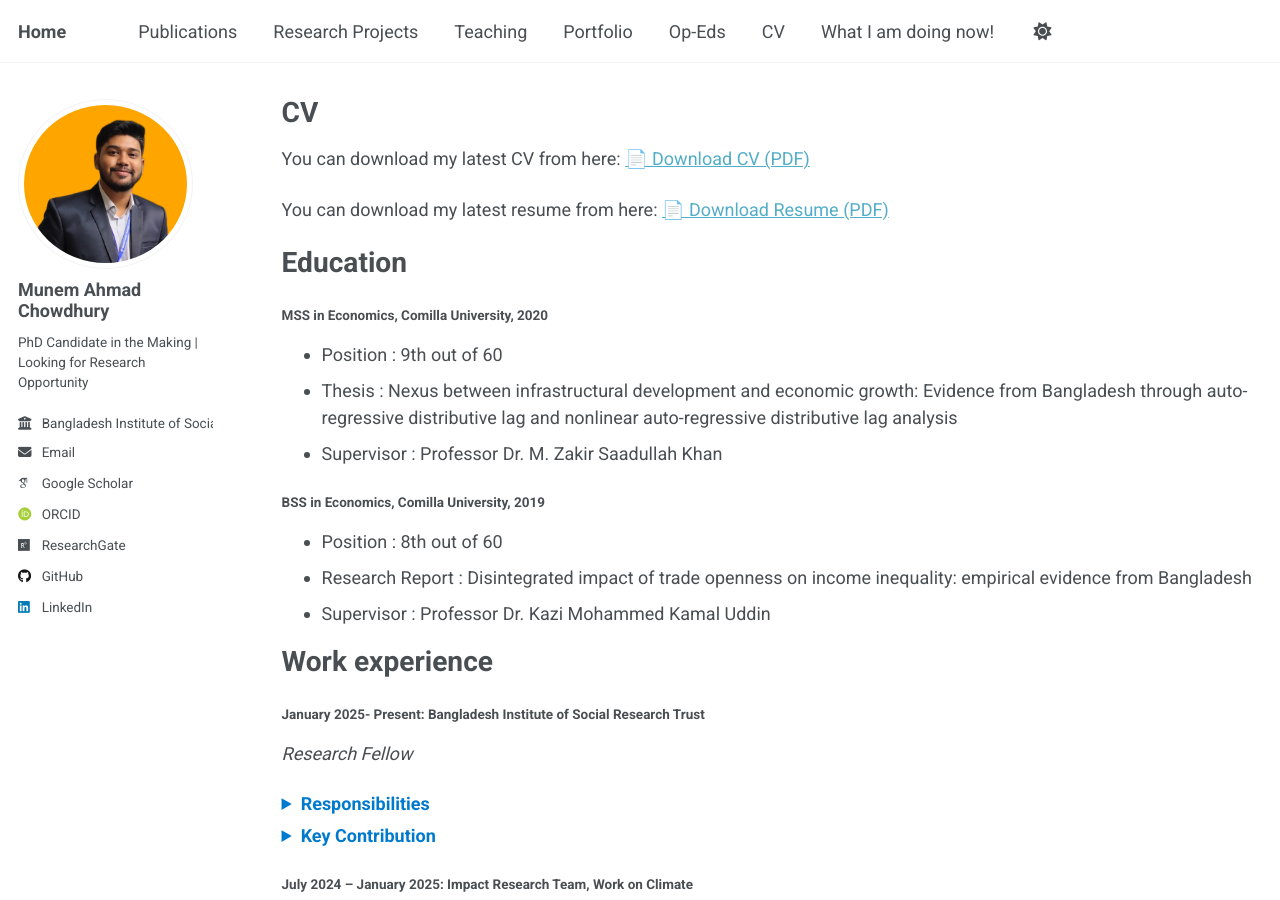
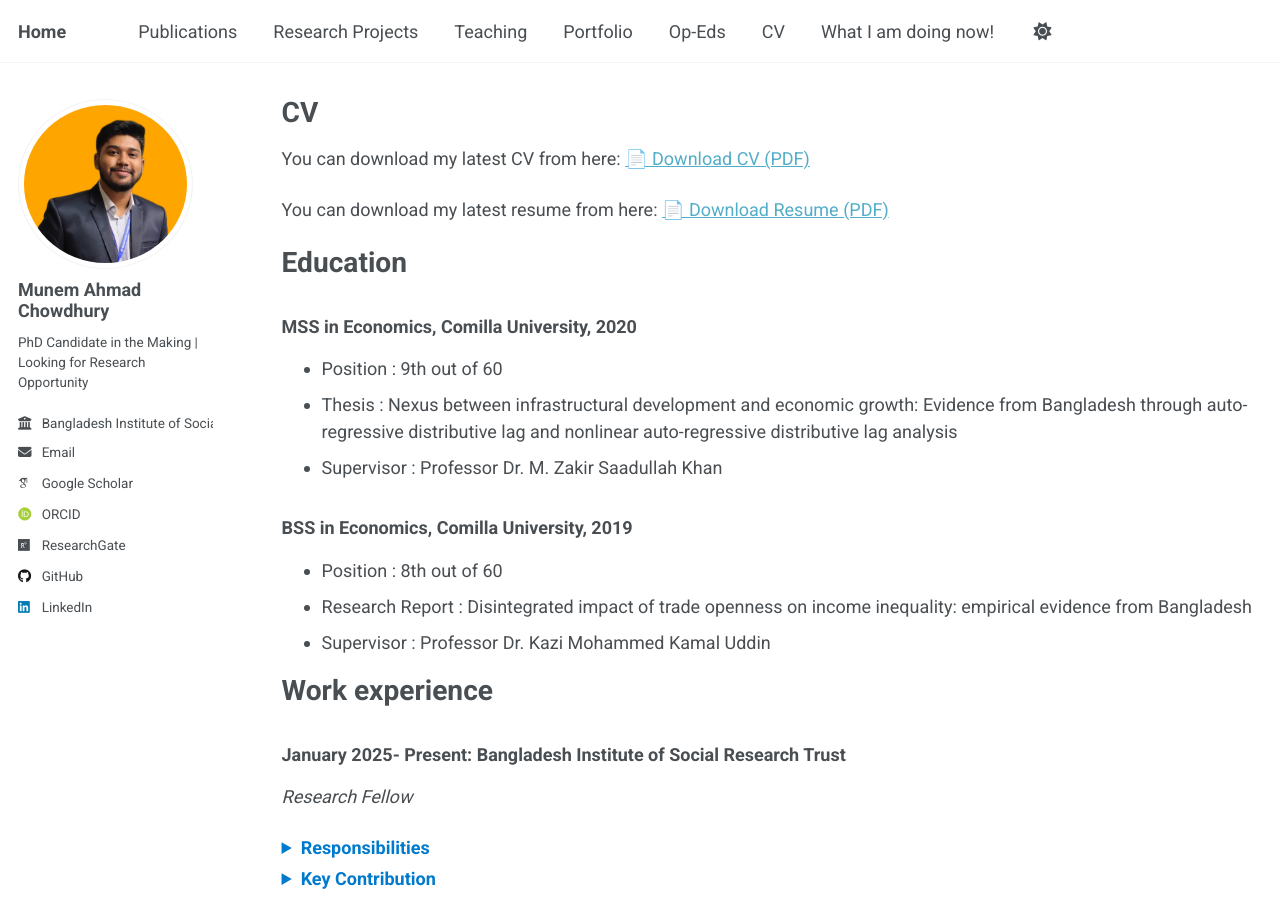
Before and after one commit to munemahmad/munemahmad.github.io, a Jekyll site: the page built from _pages/cv.md, in a window 1280 px wide and 900 px high. Built offline with Jekyll 4.4.1, drawn with Linux system fonts in a browser that asks for light colours; some web fonts are replaced; a script that is not in the unit is left out.

Commit message:
Update cv.md

```diff
--- a/_pages/cv.md
+++ b/_pages/cv.md
@@ -15,19 +15,19 @@ You can download my latest resume from here:  [📄 Download Resume (PDF)](/file
 
 Education
 ======
-#### MSS in Economics, Comilla University, 2020
+### MSS in Economics, Comilla University, 2020
 * Position        : 9th out of 60
 * Thesis          : Nexus between infrastructural development and economic growth: Evidence from Bangladesh through auto-regressive distributive lag and nonlinear auto-regressive distributive lag analysis
 * Supervisor      : Professor Dr. M. Zakir Saadullah Khan
 
-#### BSS in Economics, Comilla University, 2019
+### BSS in Economics, Comilla University, 2019
 * Position        : 8th out of 60
 * Research Report : Disintegrated impact of trade openness on income inequality: empirical evidence from Bangladesh
 * Supervisor      : Professor Dr. Kazi Mohammed Kamal Uddin
 
 Work experience
 ======
-#### January 2025- Present: Bangladesh Institute of Social Research Trust
+### January 2025- Present: Bangladesh Institute of Social Research Trust
    *Research Fellow*
    <details>
     <summary><strong>Responsibilities</strong></summary>
@@ -47,7 +47,7 @@ Work experience
     </ul>
     </details>
 
-#### July 2024 – January 2025: Impact Research Team, Work on Climate
+### July 2024 – January 2025: Impact Research Team, Work on Climate
    *Quantitative Researcher*
    <details>
     <summary><strong>Responsibilities</strong></summary>
@@ -68,7 +68,7 @@ Work experience
     </details>
 
 
-#### June 2023- December 2024: Bangladesh Institute of Social Research Trust
+### June 2023- December 2024: Bangladesh Institute of Social Research Trust
    *Research Associate*
    <details>
     <summary><strong>Responsibilities</strong></summary>
@@ -92,7 +92,7 @@ Work experience
     </details>
 
 
-#### May 2022- June 2023: Change Initiative
+### May 2022- June 2023: Change Initiative
   *Research Assistant*
    <details>
     <summary><strong>Responsibilities</strong></summary>
@@ -113,7 +113,7 @@ Work experience
     </ul>
     </details>
 
-#### June 2020- April 2022: Department of Economics, Comilla University
+### June 2020- April 2022: Department of Economics, Comilla University
   *Graduate Research Assistant*
    <details>
     <summary><strong>Responsibilities</strong></summary>
@@ -137,6 +137,7 @@ Work experience
 
 
 
+
 Skills
 ======
 * Eviews
@@ -155,7 +156,7 @@ Skills
 
 Publications
 ======
-#### Articles
+### Articles
 
 * Chowdhury, M. A., & Khan, M. Z. S. (2025). [Nexus between infrastructural development and economic growth: Evidence from Bangladesh through auto-regressive distributive lag and nonlinear auto-regressive distributive lag analysis](https://munemahmad.github.io/files/paper8.pdf). *Journal of Tropical Futures*, 2 (1), 37-53. https://doi.org/10.1177/2753893124125649
 * Idowu, A., Chowdhury, M. A., Nijhum, H. R., & Eniola, B. M. (2024). [Exploring the Dynamics of Economic Instability: An Analysis of the Interplay between Consumer Spending, Consumer Confidence, and Macroeconomic Factors](https://munemahmad.github.io/files/paper7.pdf). *International Journal of Empirical Economics*, 3 (1), 2450003. https://doi.org/10.1142/S2810943024500033
@@ -166,7 +167,7 @@ Publications
 * Uddin, K. M. K., & Chowdhury, M. A. (2020). [Impact of FDI on Employment Level in Bangladesh: A VECM Approach](https://munemahmad.github.io/files/paper2.pdf). *International Journal of Applied Economics, Finance and Accounting*, 8(1), 30-37. https://doi.org/10.33094/8.2017.2020.81.30.37
 * Mazumder, S., & Chowdhury, M. A. (2020). [Facilitating higher education: differential status of public and private universities in Bangladesh](http://munemahmad.github.io/files/paper1.pdf). *IOSR Journal of Research & Method in Education (IOSR-JRME)*, 10(3), 14-23. https://doi.org/10.9790/7388-1003061423
 
-#### Working Papers
+### Working Papers
 * Ichsan, A. K. N., Fresky, M. A., Chowdhury, M. A., and Rahmawati, Y. (2025). [Creative Synergies: An IRIO Analysis of Jakarta's Creative Industry and Its Spillover Effects on National Economic Growth](https://munemahmad.github.io/publications/workingpaper2-abstract/). *Working Paper*. 1-13.
 * Chowdhury, M. A., Idowu, A., Ajayi, F., and Rahmawati, Y. (2025). [Economic Complexity and Its Role in Shaping Renewable Energy Consumption Patterns in Selected South Asian Countries](https://munemahmad.github.io/publications/workingpaper1-abstract/). *Working Paper*. 1-20.
 
```
